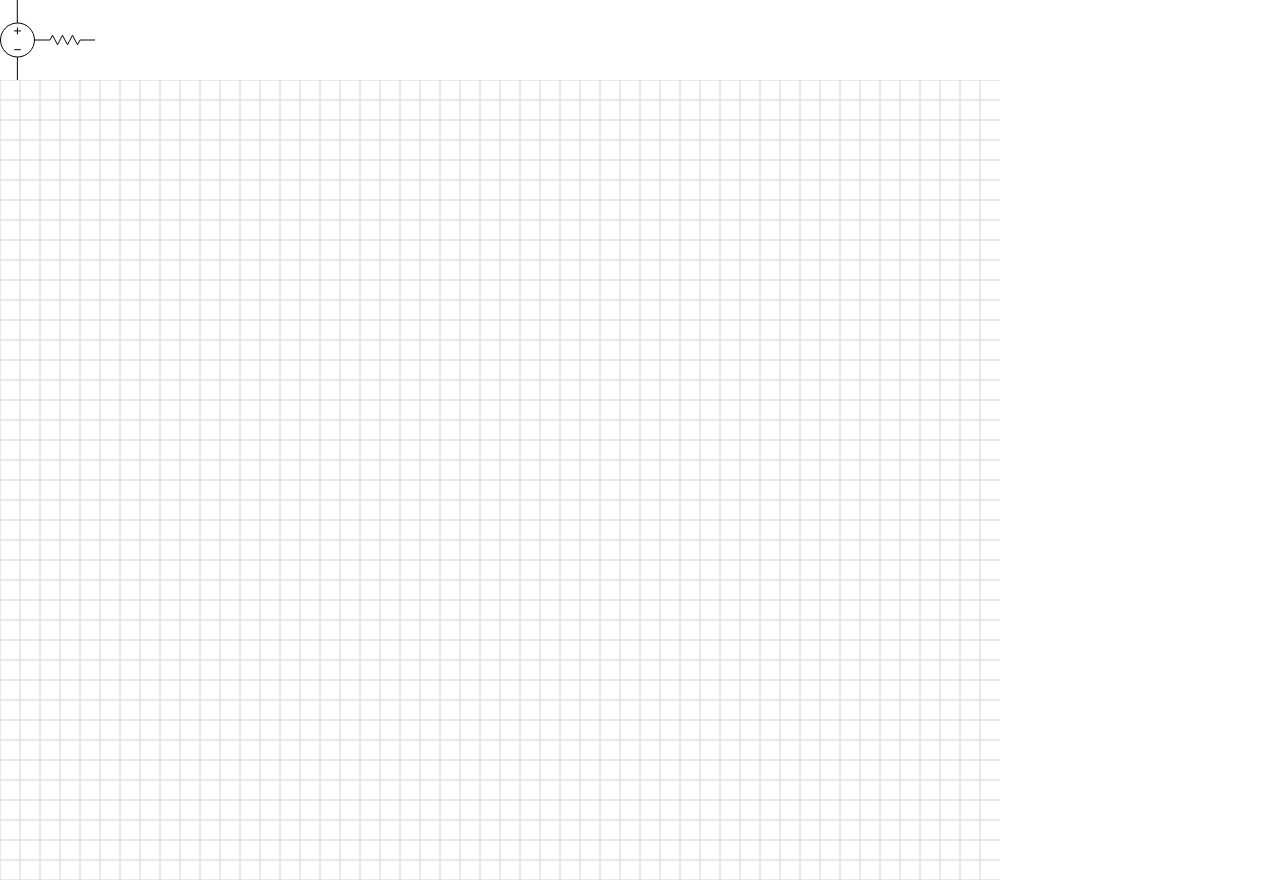
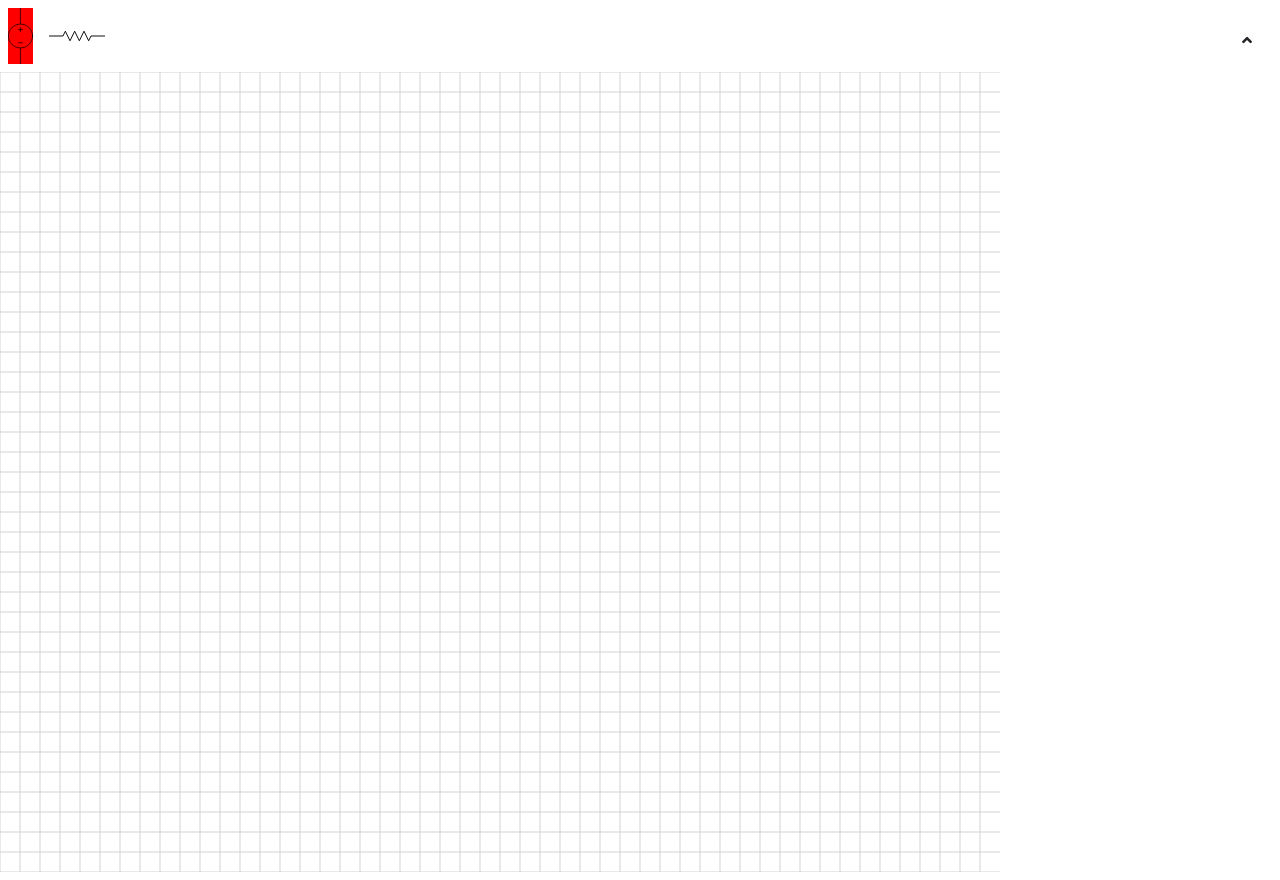
Before and after one commit to gabrielchiquini/open-circuit, a React (Create React App) app: page / in a window 1280 px wide. Built offline with nearby package versions, Linux system fonts and the light colour scheme.

Commit message:
Added toggle for parts menu

```diff
--- a/src/components/Simulator/PartSelector.css
+++ /dev/null
@@ -1,8 +0,0 @@
-.part-card {
-  display: inline-block;
-}
-
-.part-image {
-  max-height: '5rem';
-  max-width: '5rem';
-}
--- /dev/null
+++ b/src/components/Simulator/PartSelector.scss
@@ -0,0 +1,28 @@
+.circuit-parts {
+  display: flex;
+  flex-direction: row;
+}
+
+.part-card {
+  display: inline-flex;
+  flex-flow: column;
+  justify-content: center;
+}
+
+.selected {
+  background-color: red;
+}
+
+$part-size: 3.5rem;
+
+.part-image {
+  max-height: $part-size;
+  max-width: $part-size;
+}
+
+.selector-toggle {
+  position: fixed;
+  top: $part-size / 2;
+  right: $part-size / 2;
+  z-index: 1000;
+}
--- a/src/components/Simulator/PartSelector.tsx
+++ b/src/components/Simulator/PartSelector.tsx
@@ -2,24 +2,40 @@ import React, { Component } from 'react';
 import { SomePart } from './Parts';
 import { PARTS } from './Parts';
 import { ASSET_DIR } from './Circuit/util';
-import './PartSelector.css';
+import './PartSelector.scss';
 
 interface IPropsType {
   changeSelectedPart: (part: SomePart) => void;
+  selectedElement: () => SomePart;
 }
 
-export default class PartSelector extends Component<IPropsType> {
+interface IStateType {
+  visible: boolean;
+}
+
+export default class PartSelector extends Component<IPropsType, IStateType> {
   constructor(props: IPropsType) {
     super(props);
     props.changeSelectedPart(PARTS[0]);
+    this.state = { visible: true };
   }
 
   render() {
+    const selectedPart = this.props.selectedElement() || PARTS[0];
     return (
-      <div className="circuit-parts">
+      <div>
+        <div className="circuit-parts m-2" hidden={!this.state.visible}>
           {PARTS.map(part => {
+            const clazz = ['part-card', 'mr-3'];
+            if (selectedPart.name === part.name) {
+              clazz.push('selected');
+            }
             return (
-            <div className="part-card" key={part.name} onClick={_ => this.props.changeSelectedPart(part)}>
+              <div
+                className={clazz.join(' ')}
+                key={part.name}
+                onClick={_ => this.props.changeSelectedPart(part)}
+              >
                 <img
                   src={`${ASSET_DIR + part.name}.svg`}
                   className="part-image"
@@ -28,6 +44,14 @@ export default class PartSelector extends Component<IPropsType> {
             );
           })}
         </div>
+        <div className="selector-toggle" onClick={this.toggle}>
+          <i className={'fa fa-angle-' + ( this.state.visible ? 'up' : 'down' )} />
+        </div>
+      </div>
     );
   }
+
+  toggle = () => {
+    this.setState({ visible: !this.state.visible });
   }
+}
--- a/src/components/Simulator/SimulatorContainer.tsx
+++ b/src/components/Simulator/SimulatorContainer.tsx
@@ -2,24 +2,21 @@ import React, { Component } from "react";
 import CircuitCanvas from "./CircuitCanvas";
 import PartSelector from "./PartSelector";
 import Circuit from "./Circuit/Circuit";
-import Part from "./Parts/Part";
-import VoltageSource from "./Parts/VoltageSource";
 import { SomePart } from "./Parts";
 
-export default class SimulatorContainer extends Component {
+export default class SimulatorContainer extends Component<{}, { selectedPart: SomePart }> {
   circuit: Circuit;
-  private _selectedPart: SomePart;
 
   constructor(props: {}) {
     super(props);
     this.circuit = new Circuit();
-    this._selectedPart = null;
+    this.state = { selectedPart: null };
   }
 
   render() {
     return (
       <div>
-        <PartSelector changeSelectedPart={this.changedSelectedElement} />
+        <PartSelector changeSelectedPart={this.changedSelectedElement} selectedElement={this.getSelectedPart} />
         <CircuitCanvas circuit={this.circuit} selectedElement={this.getSelectedPart} />
       </div>
 
@@ -27,10 +24,10 @@ export default class SimulatorContainer extends Component {
   }
 
   getSelectedPart = () => {
-    return this._selectedPart;
+    return this.state.selectedPart;
   }
 
-  private changedSelectedElement = (part: SomePart) => {
-    this._selectedPart = part;
+  private changedSelectedElement = (selectedPart: SomePart) => {
+    this.setState({ selectedPart });
   }
 }
```
Lines whose indentation alone changed are shown as unchanged.
